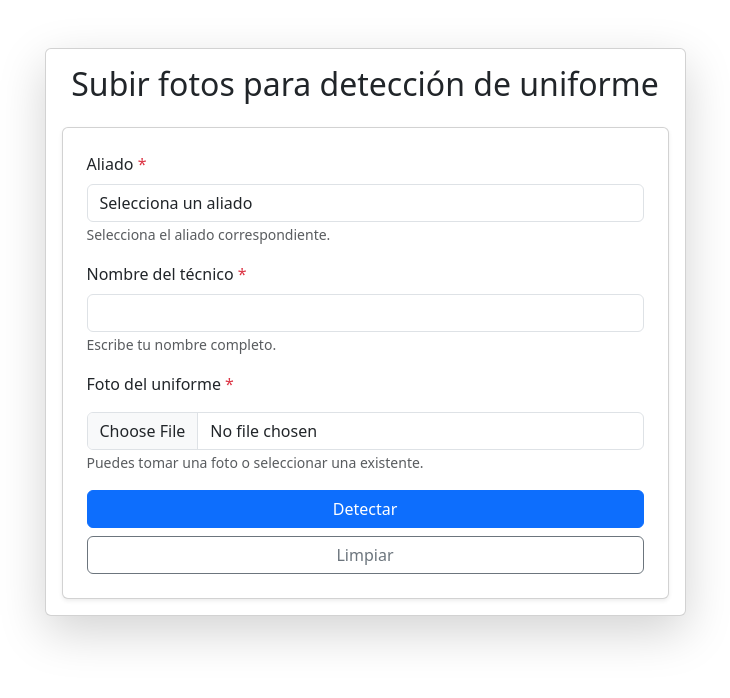
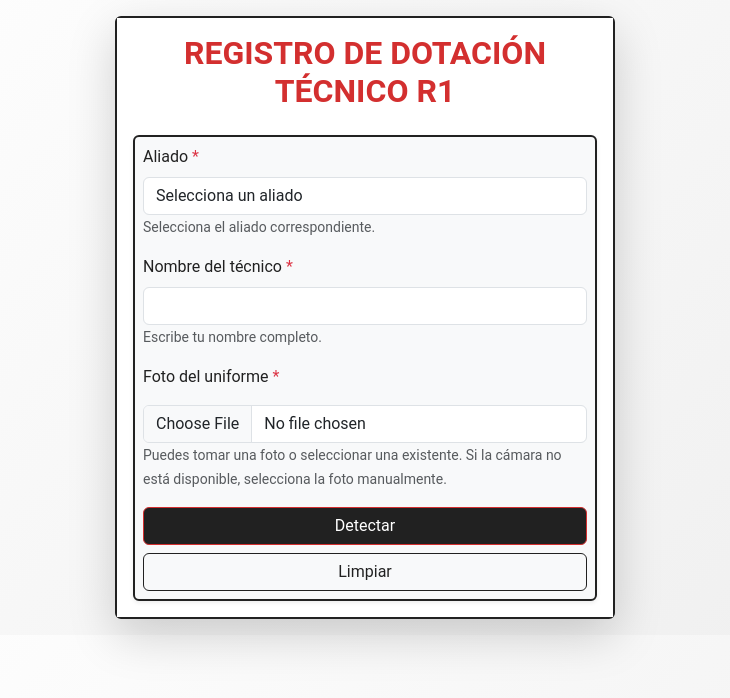
Before and after one commit to FaridFandino10/deteccion-uniformes, a Flask app: page / in a window 1280 px wide. Shown: the top 698 px of the page, without its empty margins (275-1005 px from the left). Run offline with Flask 3, Linux system fonts and the light colour scheme.

Commit message:
Actualizacion en general

```diff
--- a/templates/index.html
+++ b/templates/index.html
@@ -5,18 +5,98 @@
     <title>Detección de Uniforme</title>
     <link href="https://cdn.jsdelivr.net/npm/bootstrap@5.3.2/dist/css/bootstrap.min.css" rel="stylesheet">
     <link rel="icon" href="{{ url_for('static', filename='favicon.ico') }}">
+    <meta name="viewport" content="width=device-width, initial-scale=1">
+    <style>
+        body {
+            background: linear-gradient(135deg, #fff 0%, #eee 100%);
+            font-family: 'Roboto', Arial, sans-serif;
+        }
+        .card {
+            border: 2px solid #212121;
+            background-color: #f8f9fa;
+            transition: box-shadow 0.3s;
+            max-width: 500px;
+            margin: auto;
+        }
+        .card:hover {
+            box-shadow: 0 8px 24px rgba(33,33,33,0.2);
+        }
+        .card-body {
+            background-color: #fff;
+        }
+        h2 {
+            color: #d32f2f;
+            font-weight: bold;
+        }
+        label {
+            color: #212121;
+        }
+        .btn-primary {
+            background-color: #212121;
+            border-color: #d32f2f;
+            color: #fff;
+        }
+        .btn-primary:hover {
+            background-color: #d32f2f;
+            border-color: #212121;
+            color: #fff;
+        }
+        .btn-outline-secondary {
+            border-color: #212121;
+            color: #212121;
+        }
+        .btn-outline-secondary:hover {
+            background-color: #212121;
+            color: #fff;
+        }
+        .form-control:focus {
+            border-color: #d32f2f;
+            box-shadow: 0 0 0 0.2rem rgba(211,47,47,.25);
+        }
+        .alert-danger {
+            background-color: #d32f2f;
+            color: #fff;
+            border-color: #212121;
+        }
+        #preview {
+            display: none;
+            max-height: 200px;
+            margin-top: 10px;
+            border: 2px solid #d32f2f;
+        }
+        @media (max-width: 600px) {
+            .container {
+                padding: 0;
+            }
+            .card {
+                max-width: 100%;
+                padding: 0.5rem;
+                margin: 0;
+            }
+            h2 {
+                font-size: 1.1rem;
+            }
+            .form-control, .btn, .btn-primary, .btn-outline-secondary {
+                font-size: 1rem;
+                padding: 0.7rem 0.5rem;
+            }
+            .card-body {
+                padding: 0.5rem;
+            }
+        }
+    </style>
 </head>
 <body>
-<div class="container mt-5">
+<div class="container mt-3 mb-3">
     <div class="row justify-content-center">
-        <div class="col-md-7">
+        <div class="col-12 col-sm-10 col-md-8 col-lg-7">
             <div class="card shadow-lg">
                 <div class="card-body">
-                    <h2 class="mb-4 text-center">Subir fotos para detección de uniforme</h2>
+                    <h2 class="mb-4 text-center">REGISTRO DE DOTACIÓN TÉCNICO R1</h2>
                     {% if error %}
                       <div class="alert alert-danger">{{ error }}</div>
                     {% endif %}
-                    <form method="post" action="/detect" enctype="multipart/form-data" class="card p-4 shadow-sm">
+                    <form method="post" action="/detect" enctype="multipart/form-data" class="card p-2 shadow-sm">
                         <div class="mb-3">
                             <label for="aliado" class="form-label">Aliado <span class="text-danger">*</span></label>
                             <select class="form-control" id="aliado" name="aliado" required>
@@ -35,12 +115,12 @@
                         <div class="mb-3">
                             <label for="uniforme" class="form-label">Foto del uniforme <span class="text-danger">*</span></label>
                             <video id="video" width="100%" autoplay playsinline style="border:1px solid #212121;"></video>
-                            <button type="button" class="btn btn-dark mt-2" id="capture">Capturar foto</button>
+                            <button type="button" class="btn btn-dark mt-2 w-100" id="capture">Capturar foto</button>
                             <canvas id="canvas" style="display:none;"></canvas>
                             <input type="file" class="form-control mt-2" name="uniforme" id="uniforme" accept="image/*" required>
                             <div id="foto-lista" class="text-success mt-2" style="display:none;">Foto capturada y lista para enviar.</div>
                             <img id="preview" class="img-thumbnail" alt="Previsualización" style="display:none; max-height:200px;">
-                            <small class="form-text text-muted">Puedes tomar una foto o seleccionar una existente.</small>
+                            <small class="form-text text-muted">Puedes tomar una foto o seleccionar una existente. Si la cámara no está disponible, selecciona la foto manualmente.</small>
                         </div>
                         <button type="submit" class="btn btn-primary w-100" id="btn-detectar">
                             Detectar
@@ -62,9 +142,11 @@ const captureBtn = document.getElementById('capture');
 const preview = document.getElementById('preview');
 const spinner = document.getElementById('spinner');
 
-// Solicitar permiso y acceder a la cámara trasera
+// Solicitar permiso y acceder a la cámara trasera (compatible móviles y PC)
 navigator.mediaDevices.getUserMedia({ video: { facingMode: "environment" } })
     .then((stream) => {
+        video.style.display = 'block';
+        captureBtn.style.display = 'block';
         video.srcObject = stream;
     })
     .catch((error) => {
@@ -106,7 +188,7 @@ uniformeInput.addEventListener('change', function(e) {
 
 // Spinner al enviar formulario
 document.querySelector('form').addEventListener('submit', function() {
-    spinner.style.display = 'inline-block';
+    if (spinner) spinner.style.display = 'inline-block';
 });
 </script>
 </body>
```
Also changed, not shown: 1 other file.
